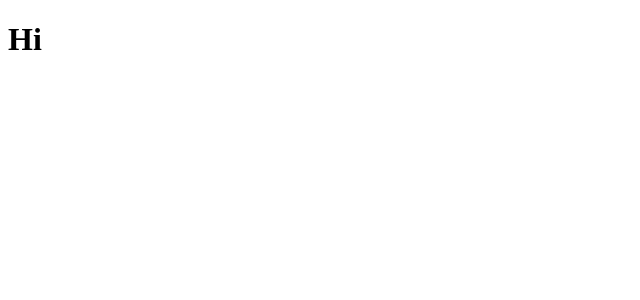
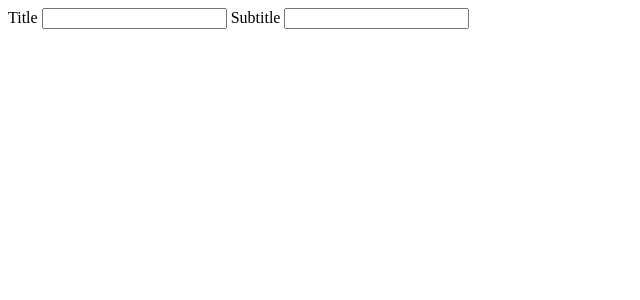
Before and after one commit to alchemy-fullstack-js-winter-2019/redux-quiz, a React app: page / in a window 1280 px wide. Shown: the top 300 px of the page, without its empty margins (0-640 px from the left). Built offline with nearby package versions, Linux system fonts and the light colour scheme.

Commit message:
inputs are working

```diff
--- a/src/components/app/App.js
+++ b/src/components/app/App.js
@@ -1,5 +1,8 @@
 import React from 'react';
+import TitleSubTitleEditor from '../containers/TitleSubtitleEditor';
 
 export default function App() {
-  return <h1>Hi</h1>;
+  return (
+    <TitleSubTitleEditor />
+  );
 }
--- a/src/components/containers/TitleSubtitleEditor.js
+++ b/src/components/containers/TitleSubtitleEditor.js
@@ -1,5 +1,5 @@
 import { connect } from 'react-redux';
-import Control from '../presentational/Control';
+import Control from '../prensentational/Control';
 import { getTitle } from '../selectors/titleSelector';
 import { updateTitle } from '../actions/titleAction';
 
```
Also changed, not shown: src/components/prensentational/Display.js (+16 -0 lines).
